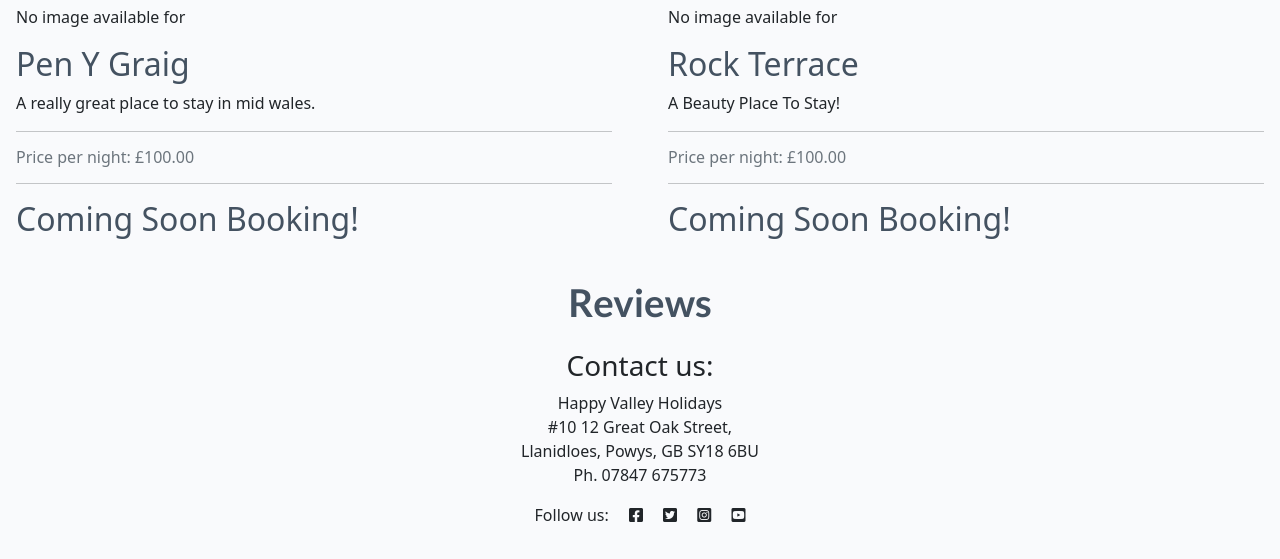
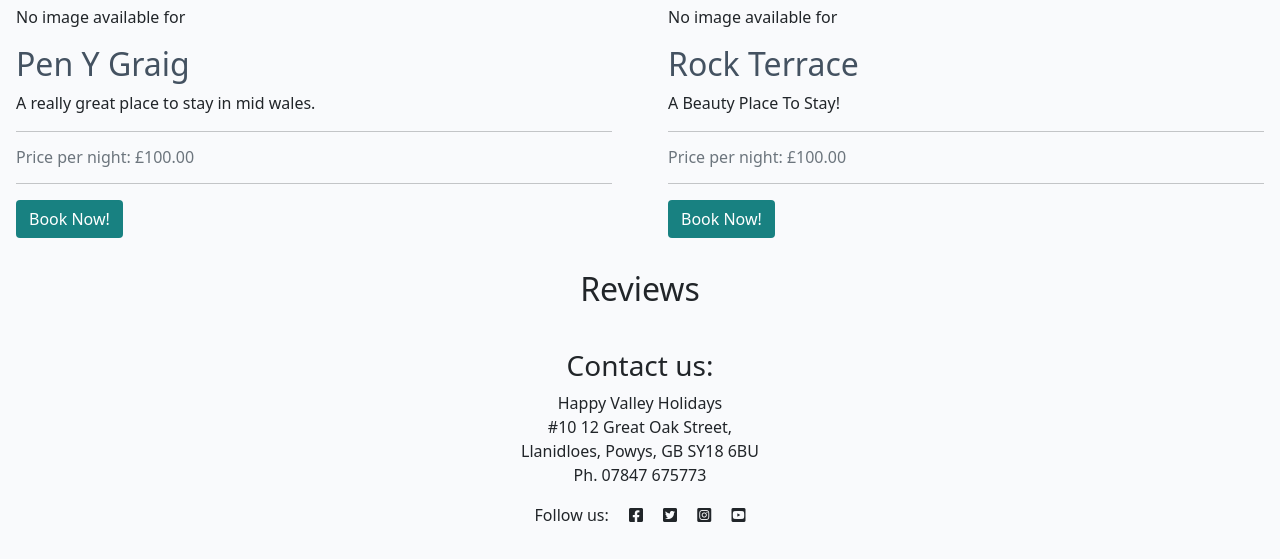
Before and after one commit to Jordalenko/happy_valley_holiays_v2, a Django app: page / in a window 1280 px wide. Shown: the part 241-800 px from the top of the page. Run offline with Django 4.2, Linux system fonts and the light colour scheme; data comes from the database, SQL or seed files in the repository; data that the repository does not hold is empty.

Commit message:
Adjust templates and views to connect the book now buttons to the appropriate cottage booking page part 1

```diff
--- a/cottages/templates/cottages/cottage_detail.html
+++ b/cottages/templates/cottages/cottage_detail.html
@@ -63,7 +63,8 @@
             <hr>
             <!-- Booking form -->
             <div class="text-center">
-                  <a href="/bookings/new/" class="btn btn-signup btn-lg">Book Now!
+                  <a href="{% url 'reservation_new' %}?cottage={{ cottage.id }}" class="btn btn-primary">
+                    Book Now!
                   </a>
             </div>
         </div>
--- a/cottages/templates/cottages/index.html
+++ b/cottages/templates/cottages/index.html
@@ -86,9 +86,8 @@
                 </p>
                 <hr />
                 <div class="card-text text-muted h6">
-                  <a href="/rock-terrace/" class="post-link">
-                    <!-- temporary link to demonstrate booking button location -->
-                    <h2 class="card-title">Coming Soon Booking!</h2>
+                  <a href="{% url 'reservation_new' %}?cottage={{ cottage.slug }}" class="btn btn-signup">
+                    Book Now!
                   </a>
                 </div>
               </div>
@@ -108,9 +107,7 @@
         <div class="row">
           <!-- link to review detail template -->
           <h2 class="text-center">
-            <a href="{% url 'review_detail' %}" class="review-link brand"
-              >Reviews</a
-            >
+            Reviews
           </h2>
           <!-- reviews paginated by 3 -->
           {% for review in review_list %}
```
Also changed, not shown: bookings/views.py (+11 -0 lines).
